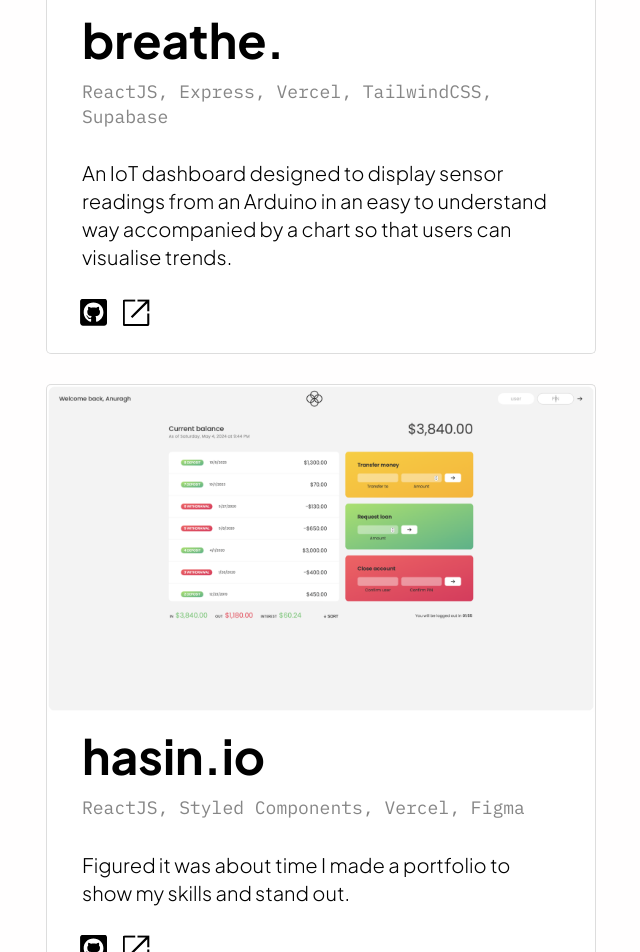
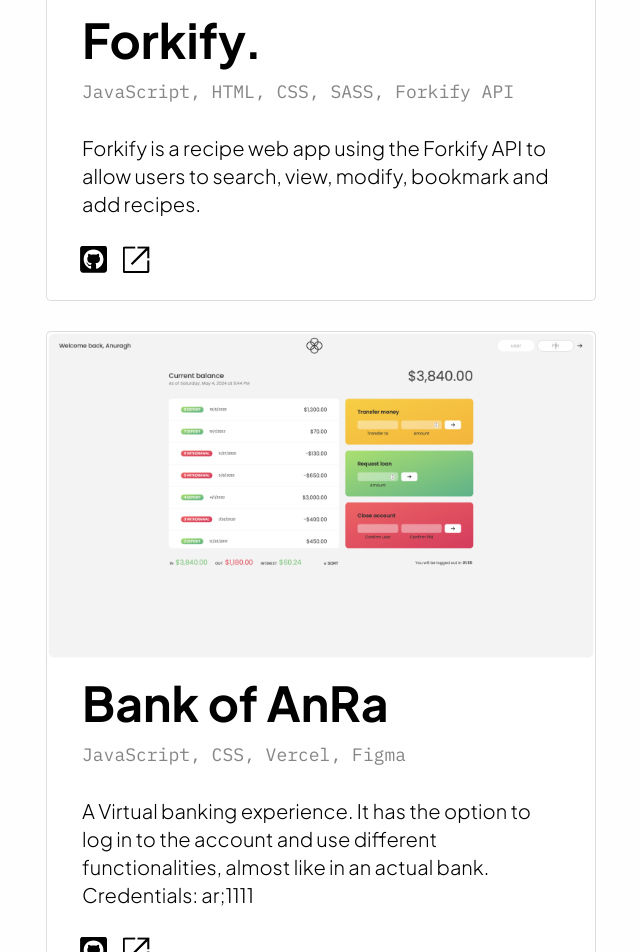
Before and after one commit to Anuragh33/My-Portfolio, a React (Create React App) app: page / in a window 1280 px wide. Shown: the part 3400-4352 px from the top of the page, without its empty margins (319-959 px from the left). Built offline with nearby package versions, Linux system fonts and the light colour scheme.

Commit message:
Update projects.js

```diff
--- a/src/components/projects/projects.js
+++ b/src/components/projects/projects.js
@@ -31,27 +31,27 @@
       title: 'SeeThroughWorld.',
       skills: 'JavaScript, ReactJS, Mock API',
       description:
-        'See Through World is a website where you can keep notes about the city or, to keep track of all the places on the world map that you have visited. 🤓 This is a test application running on mock Api.',
+        'See Through World is a website where you can keep notes about the city or, to keep track of all the places on the world map that you have visited. This is a app running on mock Api.',
       gitLink: 'https://github.com/Anuragh33/seethroughworld/tree/main',
       link: 'https://seethroughworld.netlify.app',
     },
     {
       img: forkify,
-      title: 'breathe.',
-      skills: 'ReactJS, Express, Vercel, TailwindCSS, Supabase',
+      title: 'Forkify.',
+      skills: 'JavaScript, HTML, CSS, SASS, Forkify API',
       description:
-        'An IoT dashboard designed to display sensor readings from an Arduino in an easy to understand way accompanied by a chart so that users can visualise trends.',
-      gitLink: 'https://github.com/CO2Sesnsor/breathe.',
-      link: 'https://breathe-front-end.vercel.app/',
+        'Forkify is a recipe web app using the Forkify API to allow users to search, view, modify, bookmark and add recipes.',
+      gitLink: 'https://github.com/Anuragh33/Forkify-Project',
+      link: 'https://spoonandforkk.netlify.app/',
     },
     {
       img: bankofanra,
-      title: 'hasin.io',
-      skills: 'ReactJS, Styled Components, Vercel, Figma',
+      title: 'Bank of AnRa',
+      skills: 'JavaScript, CSS, Vercel, Figma',
       description:
-        'Figured it was about time I made a portfolio to show my skills and stand out. ',
-      gitLink: 'https://github.com/hasin202/personal-portfolio',
-      link: '',
+        'A Virtual banking experience. It  has the option to log in to the account and use different functionalities, almost like in an actual bank. Credentials: ar;1111',
+      gitLink: 'https://github.com/Anuragh33/Bank_of_Anuragh-Project',
+      link: 'https://bankofanra.netlify.app',
     },
     {
       img: portfolio,
```
